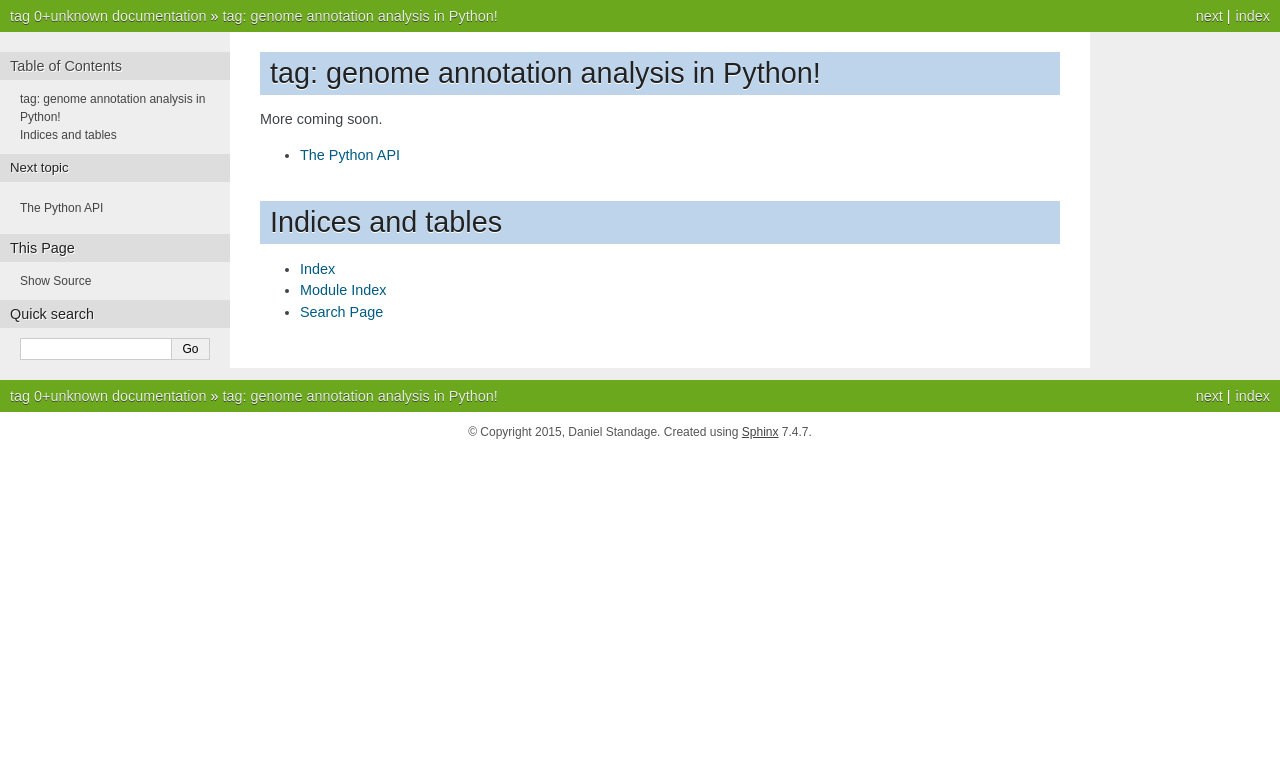
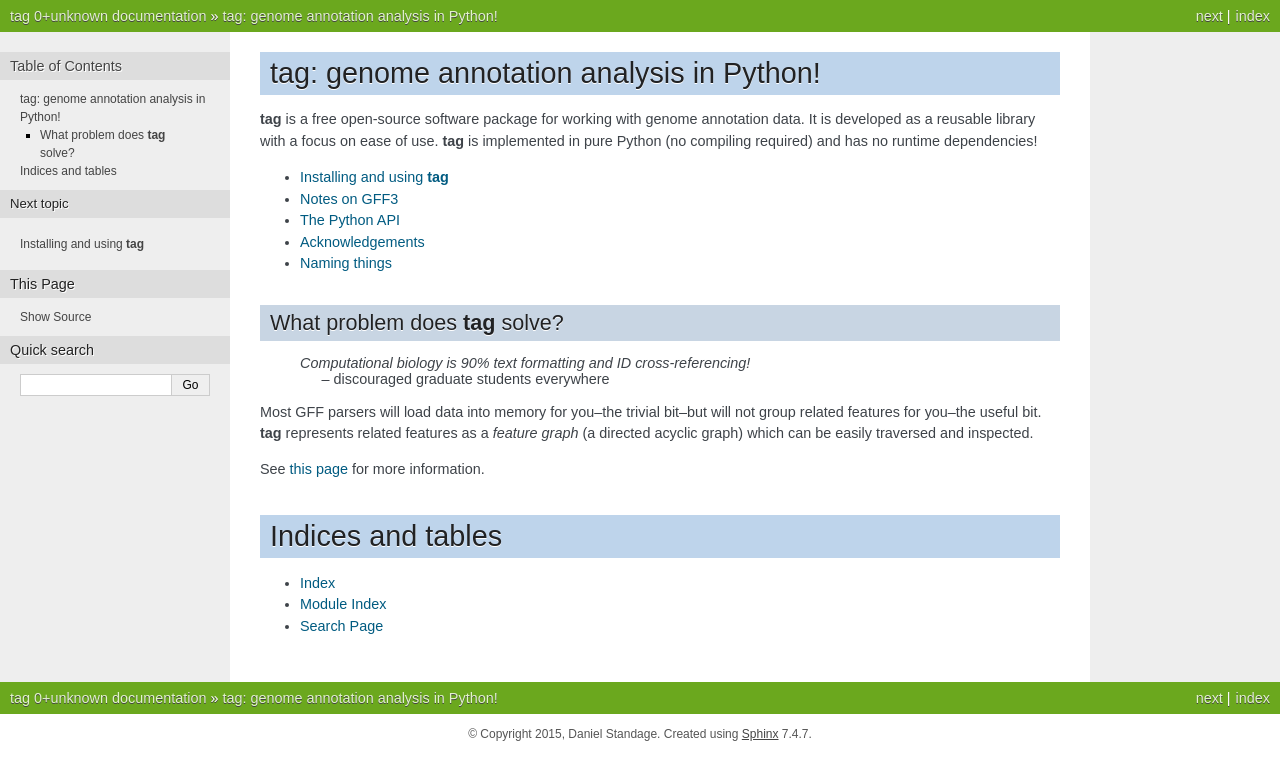
Before and after one commit to standage/tag, a Sphinx documentation site: the page built from docs/index.rst, in a window 1280 px wide. Shown: the top 780 px of the page. Built offline with Sphinx 7.4.7, drawn with Linux system fonts in a browser that asks for light colours.

Commit message:
Filling out docs

```diff
--- /dev/null
+++ b/docs/acknowledgements.rst
@@ -0,0 +1,4 @@
+Acknowledgements
+================
+
+More soon!
--- /dev/null
+++ b/docs/gff3.rst
@@ -0,0 +1,4 @@
+Notes on GFF3
+=============
+
+More soon!
--- a/docs/index.rst
+++ b/docs/index.rst
@@ -1,13 +1,30 @@
 tag: genome annotation analysis in Python!
 ==========================================
 
-More coming soon.
+**tag** is a free open-source software package for working with genome annotation data.
+It is developed as a reusable library with a focus on ease of use.
+**tag** is implemented in pure Python (no compiling required) and has no runtime dependencies!
 
 .. toctree::
    :maxdepth: 1
 
+   install
+   gff3
    api
+   acknowledgements
+   naming
 
+
+What problem does **tag** solve?
+--------------------------------
+
+    | *Computational biology is 90% text formatting and ID cross-referencing!*
+    |     -- discouraged graduate students everywhere
+
+Most GFF parsers will load data into memory for you--the trivial bit--but will not group related features for you--the useful bit.
+**tag** represents related features as a *feature graph* (a directed acyclic graph) which can be easily traversed and inspected.
+
+See :doc:`this page <gff3>` for more information.
 
 
 Indices and tables
--- /dev/null
+++ b/docs/install.rst
@@ -0,0 +1,4 @@
+Installing and using **tag**
+============================
+
+More soon!
```
Also changed, not shown: README.md (+9 -1 lines), docs/naming.rst (added, +18 -0 lines).
